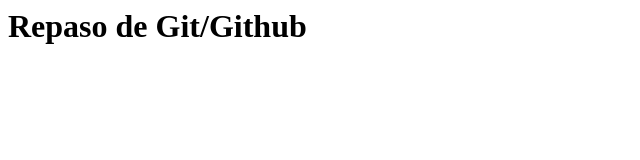
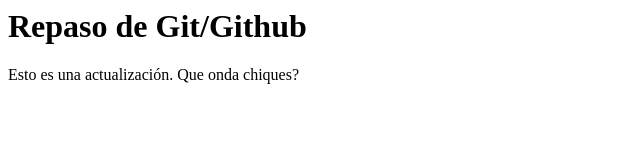
Before and after one commit to Tomisuarez11/Repaso-de-GIT, a plain HTML site: page index.html in a window 1280 px wide. Shown: the whole page, without its empty margins (0-640 px from the left). Drawn offline with Linux system fonts and the light colour scheme.

Commit message:
Actualización, agregué un p

```diff
--- a/index.html
+++ b/index.html
@@ -2,5 +2,6 @@
     <head></head>
     <body>
         <h1>Repaso de Git/Github</h1>
+        <p>Esto es una actualización. Que onda chiques?</p>
     </body>
 </html>
```
